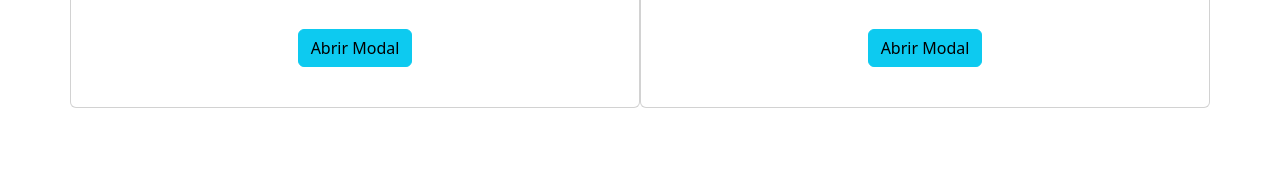
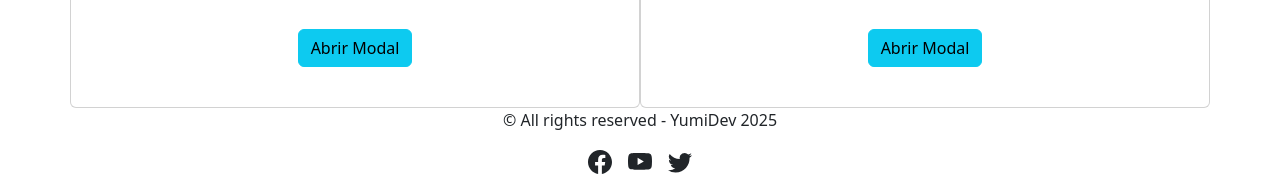
Before and after one commit to TomasCode-ar/project-cards-boostrap, a plain HTML site: page index.html in a window 1280 px wide. Shown: the part 1162-1352 px from the top of the page. Before the commit the page ends 1270 px from the top, so only its background shows below. Drawn offline with nearby package versions, Linux system fonts and the light colour scheme; a web font is replaced by a local one.

Commit message:
Se agrega footer e iconos

```diff
--- a/index.html
+++ b/index.html
@@ -177,6 +177,48 @@
                     </div>
                 </div>
             </div>
+            <div class="container">
+                <div class="row">
+                    <div class="col-12">
+
+                        <footer class="footer">
+                            <div class="text-center">
+                                <p> © All rights reserved - YumiDev 2025</p>
+                                <ul class="list-unstyled d-flex justify-content-center">
+                                    <li>
+                                        <a href="#" class="link-dark mx-2"><svg xmlns="http://www.w3.org/2000/svg"
+                                                width="24" height="24" fill="currentColor" class="bi bi-facebook"
+                                                viewBox="0 0 16 16">
+                                                <path
+                                                    d="M16 8.049c0-4.446-3.582-8.05-8-8.05C3.58 0-.002 3.603-.002 8.05c0 4.017 2.926 7.347 6.75 7.951v-5.625h-2.03V8.05H6.75V6.275c0-2.017 1.195-3.131 3.022-3.131.876 0 1.791.157 1.791.157v1.98h-1.009c-.993 0-1.303.621-1.303 1.258v1.51h2.218l-.354 2.326H9.25V16c3.824-.604 6.75-3.934 6.75-7.951z" />
+                                            </svg>
+                                        </a>
+                                    </li>
+                                    <li>
+                                        <a href="#!" class="link-dark m-2">
+                                            <svg xmlns="http://www.w3.org/2000/svg" width="24" height="24"
+                                                fill="currentColor" class="bi bi-youtube" viewBox="0 0 16 16">
+                                                <path
+                                                    d="M8.051 1.999h.089c.822.003 4.987.033 6.11.335a2.01 2.01 0 0 1 1.415 1.42c.101.38.172.883.22 1.402l.01.104.022.26.008.104c.065.914.073 1.77.074 1.957v.075c-.001.194-.01 1.108-.082 2.06l-.008.105-.009.104c-.05.572-.124 1.14-.235 1.558a2.007 2.007 0 0 1-1.415 1.42c-1.16.312-5.569.334-6.18.335h-.142c-.309 0-1.587-.006-2.927-.052l-.17-.006-.087-.004-.171-.007-.171-.007c-1.11-.049-2.167-.128-2.654-.26a2.007 2.007 0 0 1-1.415-1.419c-.111-.417-.185-.986-.235-1.558L.09 9.82l-.008-.104A31.4 31.4 0 0 1 0 7.68v-.123c.002-.215.01-.958.064-1.778l.007-.103.003-.052.008-.104.022-.26.01-.104c.048-.519.119-1.023.22-1.402a2.007 2.007 0 0 1 1.415-1.42c.487-.13 1.544-.21 2.654-.26l.17-.007.172-.006.086-.003.171-.007A99.788 99.788 0 0 1 7.858 2h.193zM6.4 5.209v4.818l4.157-2.408L6.4 5.209z" />
+                                            </svg>
+                                        </a>
+                                    </li>
+                                    <li>
+                                        <a href="#" class="link-dark mx-2">
+                                            <svg xmlns="http://www.w3.org/2000/svg" width="24" height="24"
+                                                fill="currentColor" class="bi bi-twitter" viewBox="0 0 16 16">
+                                                <path
+                                                    d="M5.026 15c6.038 0 9.341-5.003 9.341-9.334 0-.14 0-.282-.006-.422A6.685 6.685 0 0 0 16 3.542a6.658 6.658 0 0 1-1.889.518 3.301 3.301 0 0 0 1.447-1.817 6.533 6.533 0 0 1-2.087.793A3.286 3.286 0 0 0 7.875 6.03a9.325 9.325 0 0 1-6.767-3.429 3.289 3.289 0 0 0 1.018 4.382A3.323 3.323 0 0 1 .64 6.575v.045a3.288 3.288 0 0 0 2.632 3.218 3.203 3.203 0 0 1-.865.115 3.23 3.23 0 0 1-.614-.057 3.283 3.283 0 0 0 3.067 2.277A6.588 6.588 0 0 1 .78 13.58a6.32 6.32 0 0 1-.78-.045A9.344 9.344 0 0 0 5.026 15z" />
+                                            </svg>
+                                        </a>
+                                    </li>
+
+                                </ul>
+                            </div>
+                        </footer>
+                    </div>
+                </div>
+            </div>
 
             <script src="https://cdn.jsdelivr.net/npm/bootstrap@5.3.6/dist/js/bootstrap.bundle.min.js"
                 integrity="sha384-j1CDi7MgGQ12Z7Qab0qlWQ/Qqz24Gc6BM0thvEMVjHnfYGF0rmFCozFSxQBxwHKO"
```
